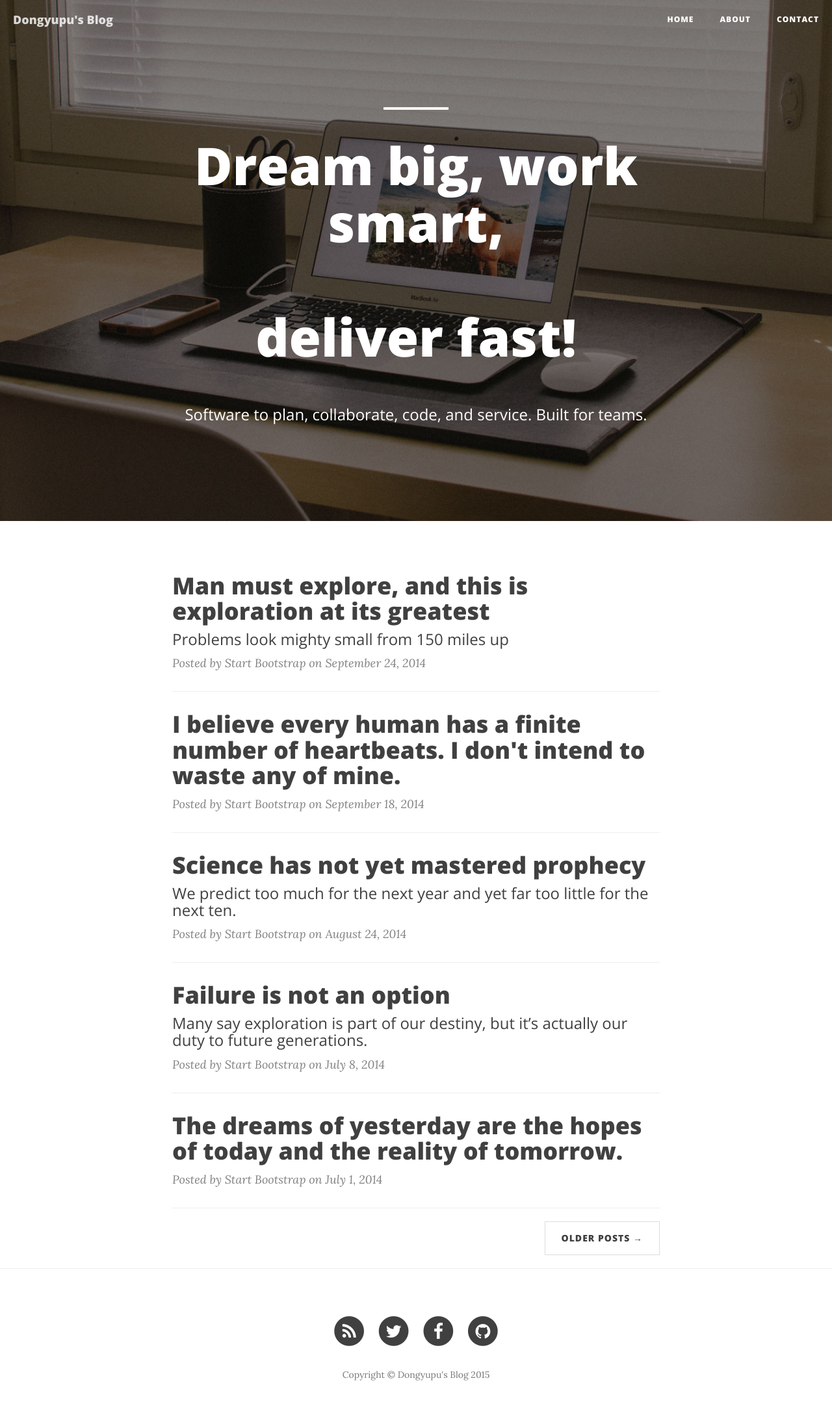
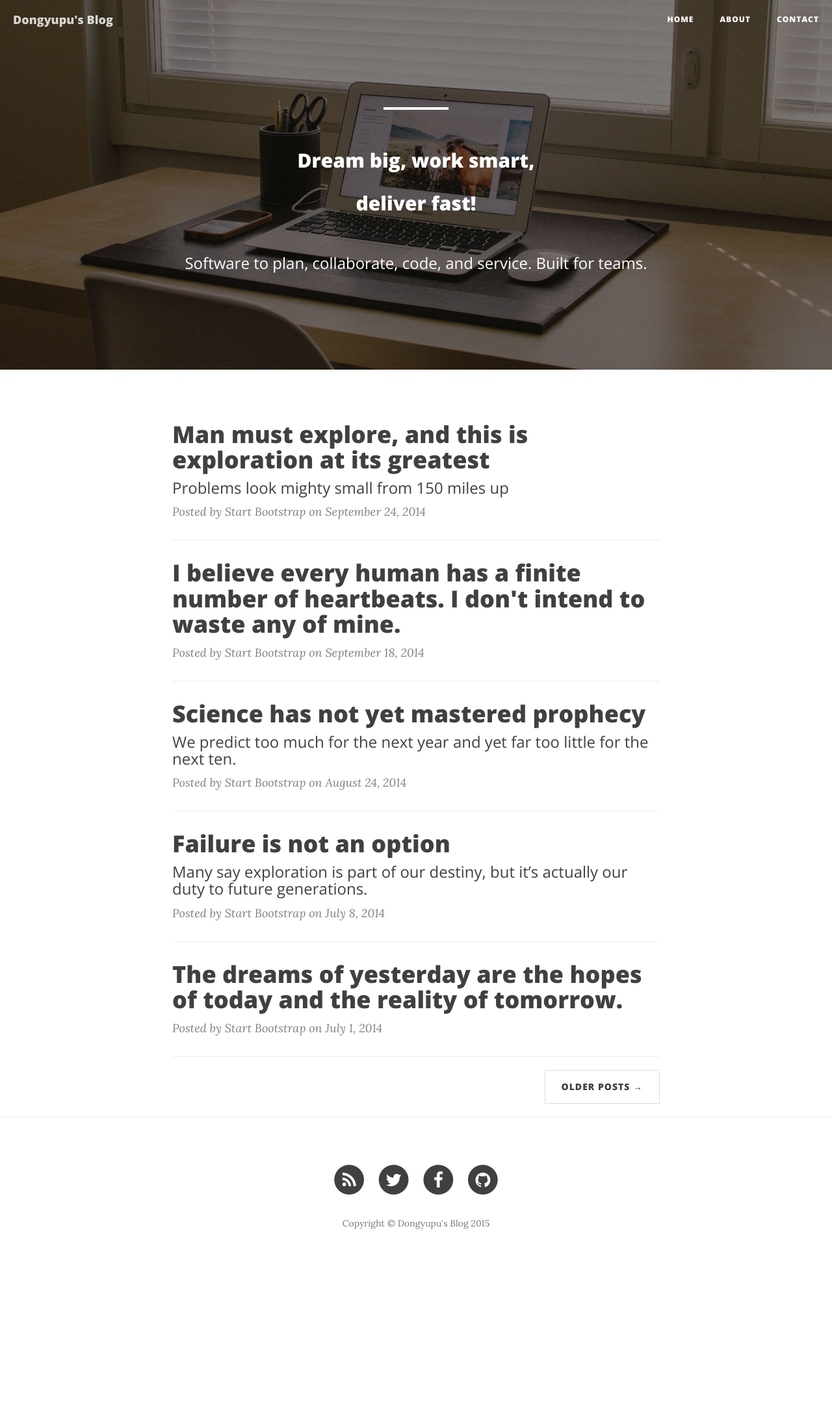
Before and after one commit to dongyupu/colorfulcity, a Jekyll site: the page built from index.html, in a window 1280 px wide. Shown: the whole page at 65% size. Built offline with Jekyll 4.4.1, drawn with Linux system fonts in a browser that asks for light colours; nearby versions of some CDN libraries; the list of posts is cut into pages by our own code; after the commit the page ends 1959 px from its top, so only the background shows below that.

```diff
--- a/index.html
+++ b/index.html
@@ -1,6 +1,6 @@
 ---
 layout: page
-description: "<br><h1>Dream big, work smart,</br> <br>deliver fast!</h1></br>
+description: "<br><h2>Dream big, work smart,</br> <br>deliver fast!</h2></br>
 <br>Software to plan, collaborate, code, and service. Built for teams.</br>"
 ---
 
```
